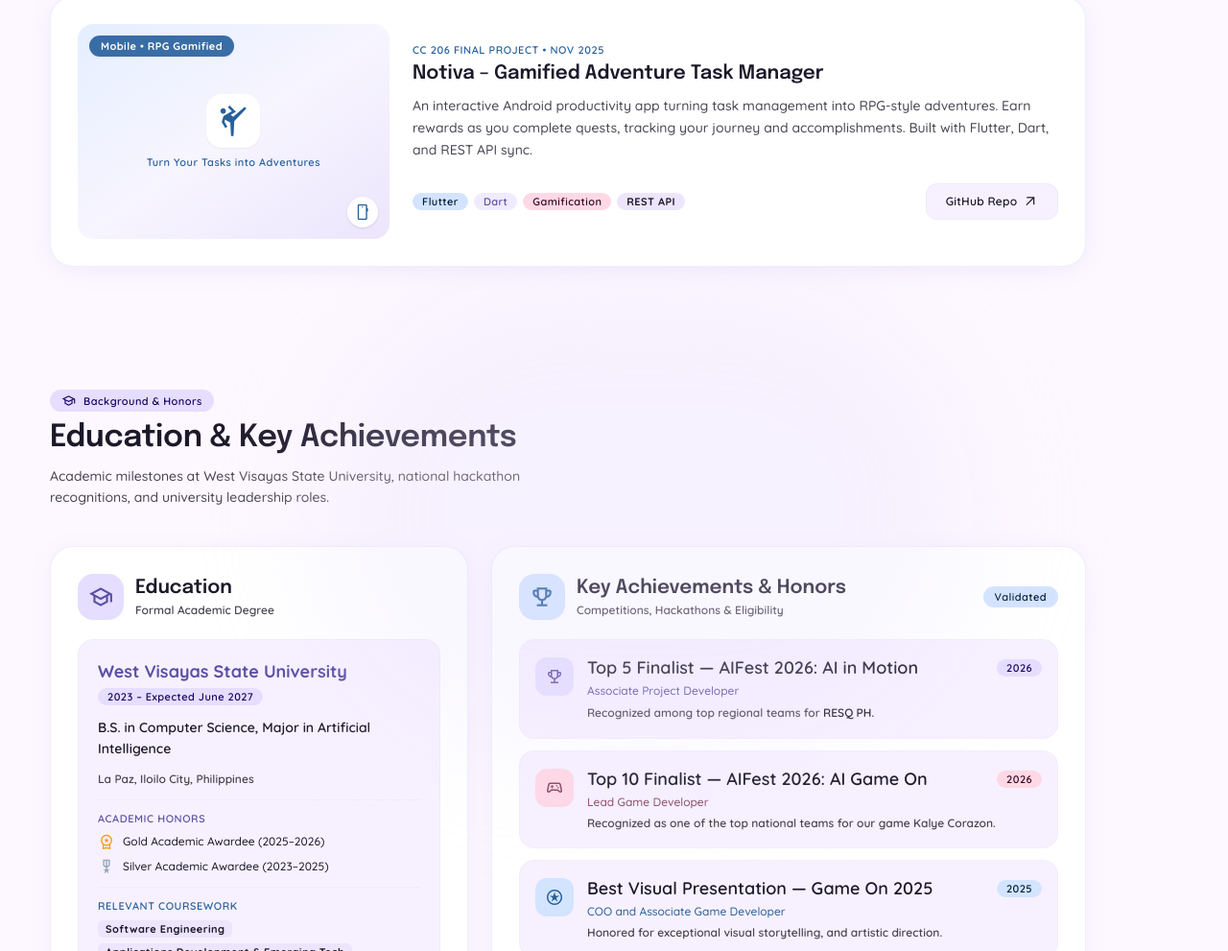
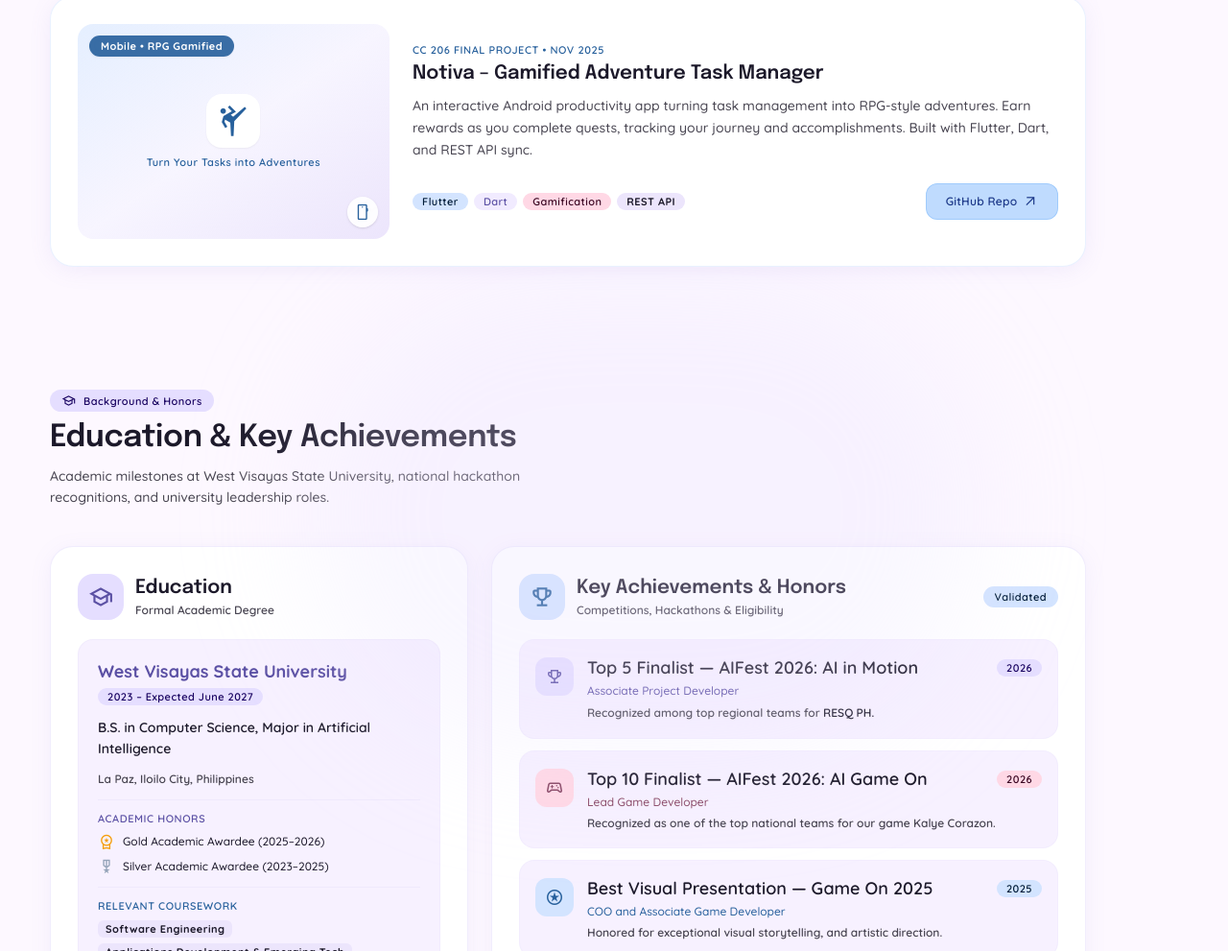
Before and after one commit to sky1rk/Portfolio, a plain HTML site: page index.html in a window 1280 px wide. Shown: the part 2916-3907 px from the top of the page at 96% size. Drawn offline with nearby package versions, Linux system fonts and the light colour scheme; animation ran at ten frames a second.

Commit message:
Change GitHub Repo button to pastel blue

```diff
--- a/index.html
+++ b/index.html
@@ -586,7 +586,7 @@ body.in-content .side-nav-link::after{background:rgb(var(--c-primary));}
 <span class="px-2.5 py-0.5 rounded-full bg-tertiary-fixed text-on-tertiary-fixed font-label-sm text-label-sm font-semibold">Gamification</span>
 <span class="px-2.5 py-0.5 rounded-full bg-surface-container-high text-on-surface font-label-sm text-label-sm">REST API</span>
 </div>
-<a class="py-2.5 px-5 rounded-xl bg-surface-container-low hover:bg-secondary hover:text-on-secondary text-on-surface font-label-md text-label-md transition-all flex items-center justify-center gap-1.5 border border-surface-container-high/60" href="https://github.com/sky1rk" rel="noreferrer" target="_blank">
+<a class="github-repo-btn py-2.5 px-5 rounded-xl bg-[#bfdbfe] hover:bg-[#a5d8ff] text-[#1e3a8a] hover:text-[#172554] font-label-md text-label-md transition-all flex items-center justify-center gap-1.5 border border-[#93c5fd]/70" href="https://github.com/sky1rk" rel="noreferrer" target="_blank">
 <span>GitHub Repo</span>
 <span class="material-symbols-outlined text-[16px]">arrow_outward</span>
 </a>
```
